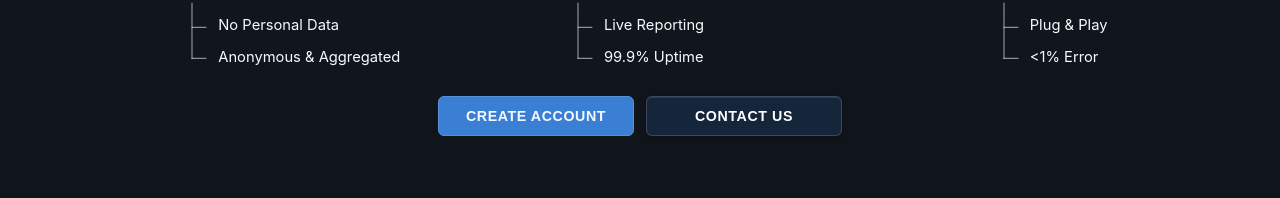
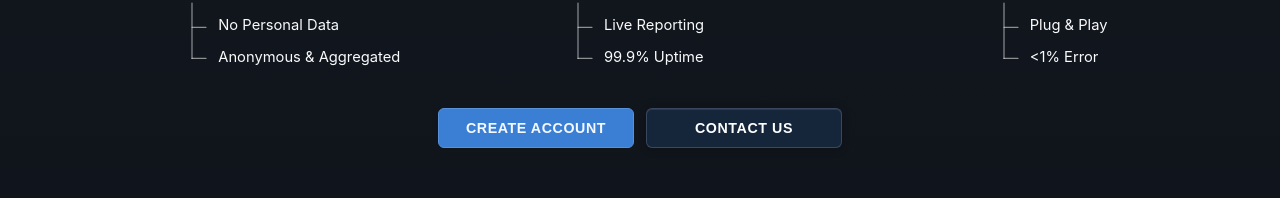
Before and after one commit to Ali-Nigzu/portal, a React (Vite) app in the folder frontend/: page / in a window 1280 px wide. Shown: the part 1335-1533 px from the top of the page. Built offline with nearby package versions, Linux system fonts and the light colour scheme; no server answers.

Commit message:
Increase assurances CTA top spacing without footer offset change

```diff
--- a/frontend/src/styles/LandingPage.css
+++ b/frontend/src/styles/LandingPage.css
@@ -601,7 +601,7 @@ body {
   justify-content: center;
   align-items: center;
   gap: 12px;
-  margin-top: 22px;
+  margin-top: 34px;
   margin-bottom: 14px;
 }
 
```
